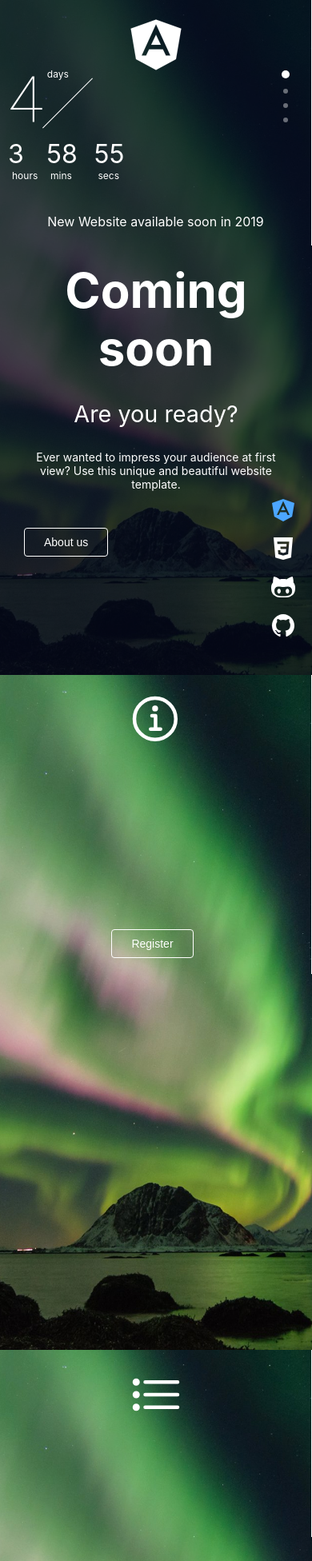
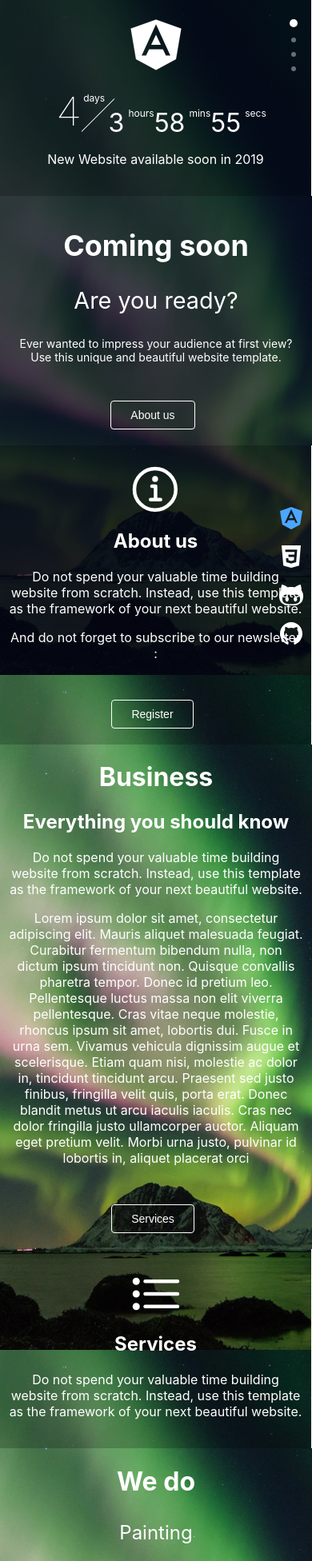
Before and after one commit to SatsiTek/satsi-event-FE, a React (Create React App) app: page / in a window 390 px wide. Shown: the top 1952 px of the page at 80% size. Built offline with nearby package versions, Linux system fonts and the light colour scheme.

Commit message:
full responsive

```diff
--- a/src/App.css
+++ b/src/App.css
@@ -11,3 +11,8 @@ html {
   scroll-behavior: smooth;
   overflow: hidden;
 }
+@media (max-width: 1200px) {
+  html {
+    overflow: scroll;
+  }
+}
--- a/src/components/AboutUs/AboutUs.css
+++ b/src/components/AboutUs/AboutUs.css
@@ -19,7 +19,7 @@
 }
 .rightColumn {
   color: #fff;
-  width: 70%;
+  width: 75%;
   align-self: center;
 }
 
--- a/src/components/Home/style.css
+++ b/src/components/Home/style.css
@@ -47,7 +47,7 @@
   font-size: 12px;
   padding-left: 5px;
   font-weight: normal;
-  display: inline-block;
+  /* display: inline-block; */
   vertical-align: top;
 }
 .clock-wrapper .tile-days {
@@ -100,21 +100,49 @@
   bottom: 30px;
   left: 30px;
 }
-.subTitle {
-  text-align: center;
-}
+
 @media (max-width: 768px) {
   .home {
     flex-direction: column;
     padding-top: 0;
     align-items: center;
+    height: auto;
   }
+  .title h2 {
+    font-size: 36px;
+  }
+  .clock-wrapper .tile-days .digit {
+    font-size: 50px;
+  }
+  .clock-hms {
+    margin-top: 30px;
+    display: flex;
+    justify-content: center;
+    gap: 20px;
+  }
+  .clock-wrapper .tile-days:after {
+    left: 85%;
+  }
+  .secondary {
+    gap: 10px;
+    align-items: flex-end;
+    justify-content: center;
+    width: 30%;
+  }
+  /* .tile-hours {
+    align-self: flex-end;
+  } */
   .icon-section {
     position: unset;
     text-align: center;
   }
+  .subTitle {
+    text-align: center;
+  }
   .clock-wrapper {
-    margin: 20px 10px;
+    margin: 0;
+    padding: 20px 10px;
+    background-color: rgba(0, 0, 0, 0.2);
   }
   .clock-wrapper h2,
   .clock-wrapper h1,
@@ -128,6 +156,19 @@
   .main-content .title h2 {
     margin: 20px;
   }
+  .cta-btns {
+    text-align: center;
+  }
+  .main-content {
+    margin: 20px 10px;
+    justify-content: center;
+  }
+}
+@media (max-width: 480px) {
+  .secondary {
+    width: 45%;
+    gap: 0;
+  }
 }
 @media (max-width: 300px) {
   .main-content {
--- a/src/components/Projects/Projects.css
+++ b/src/components/Projects/Projects.css
@@ -70,8 +70,23 @@
     flex-direction: column;
     padding-top: 0;
     align-items: center;
+    height: auto;
   }
   .slideRightContent {
     margin: 20px 10px;
+    text-align: center;
+  }
+  .navigationBtn {
+    justify-content: center;
+  }
+  .slideImage {
+    width: 80%;
+    margin: 0px auto;
+    max-height: 500px;
   }
 }
+@media (max-width: 480px) {
+  .slideImage {
+    width: 100%;
+  }
+}
--- a/src/components/Services/Services.css
+++ b/src/components/Services/Services.css
@@ -10,7 +10,7 @@
 }
 .rightColumn {
   color: #fff;
-  width: 70%;
+  width: 75%;
 }
 
 .leftContent {
@@ -27,12 +27,13 @@
   flex-wrap: wrap;
 }
 .servicesContent {
-  width: 20%;
+  width: 22%;
 }
 @media (max-width: 768px) {
   .contain {
     flex-direction: column;
     padding-top: 0;
+    height: auto;
   }
   .rightColumn {
     width: 100%;
@@ -41,15 +42,31 @@
     width: 100%;
   }
   .servicesContent {
-    width: 40%;
+    width: 50%;
+  }
+  .servicesContent h2 {
+    font-weight: 400;
   }
   .leftContent {
+    margin: 0;
+    padding: 20px 10px;
+    background-color: rgba(0, 0, 0, 0.2);
+    text-align: center;
+  }
+  .rightContent {
+    text-align: center;
     margin: 20px 10px;
+    max-width: unset;
   }
-}
-@media (max-width: 480px) {
-  .servicesContent {
-    width: 100%;
+  .services {
+    gap: 0;
+  }
+  .servicesRightContent h1 {
+    margin-bottom: 10px;
+  }
+  .servicesRightContent {
+    margin: 20px 10px;
+    text-align: center;
   }
   .leftContent h2,
   .rightContent h2,
@@ -60,14 +77,12 @@
   .servicesContent {
     text-align: center;
   }
-  .leftContent {
-    text-align: center;
+}
+@media (max-width: 480px) {
+  .servicesContent {
+    width: 100%;
   }
-  .rightContent {
-    text-align: center;
-  }
-  .servicesRightContent {
-    margin: 20px 10px;
-    text-align: center;
+  .services {
+    gap: 20;
   }
 }
--- a/src/components/Sidebar/style.css
+++ b/src/components/Sidebar/style.css
@@ -93,3 +93,13 @@ li {
 .main-menu ul li.active a ion-icon {
   color: #4ca6ff;
 }
+@media (max-width: 768px) {
+  #fp-nav-wrapper {
+    top: 20px;
+    right: 10px;
+  }
+  .main-menu {
+    bottom: 20px;
+    right: 10px;
+  }
+}
--- a/src/components/Wrapper/Wrapper.css
+++ b/src/components/Wrapper/Wrapper.css
@@ -163,3 +163,83 @@
   width: 100%;
   left: 100%;
 }
+
+@media (max-width: 1024px) {
+  .aboutUs p {
+    opacity: 1;
+    transition: all 0.6s;
+    transform: unset;
+  }
+  .aboutUs h1 {
+    opacity: 1;
+    transition: all 0.4s;
+    transform: unset;
+  }
+  .aboutUs h2 {
+    opacity: 1;
+    transition: unset;
+    transform: unset;
+  }
+  .aboutUs .buttonContain {
+    opacity: 1;
+    transition: all 0.4s;
+  }
+  .services {
+    z-index: 1;
+    position: relative;
+  }
+  .services h1 {
+    opacity: 1;
+    /* transition: all 0.4s; */
+    transform: unset;
+  }
+  .services h2 {
+    position: relative;
+    opacity: 1;
+    transition: unset;
+    transform: unset;
+  }
+  .services .rightColumn h2::before {
+    display: none;
+  }
+  .services p {
+    opacity: 1;
+    transition: unset;
+    transform: unset;
+  }
+  .services .buttonContain {
+    opacity: 1;
+    transition: unset;
+  }
+
+  .projects .slideTitle {
+    opacity: 1;
+    transition: unset;
+    transform: unset;
+  }
+  .projects p {
+    opacity: 1;
+    transition: unset;
+    transform: unset;
+  }
+  .projects .slideCategory {
+    opacity: 1;
+    transition: unset;
+    transform: unset;
+  }
+  .home h2 {
+    opacity: 1;
+    transform: unset;
+  }
+  .home h3 {
+    opacity: 1;
+    transform: unset;
+  }
+  .home p {
+    opacity: 1;
+    transform: unset;
+  }
+  .home .buttonContain {
+    opacity: 1;
+  }
+}
--- a/src/components/Wrapper/index.jsx
+++ b/src/components/Wrapper/index.jsx
@@ -1,16 +1,16 @@
-import React from "react";
-import Home from "../Home";
-import Sidebar from "../Sidebar";
-import "./Wrapper.css";
-import _ from "lodash";
-import AboutUs from "../AboutUs";
-import Services from "../Services";
-import Projects from "../Projects/Projects";
+import React from 'react';
+import Home from '../Home';
+import Sidebar from '../Sidebar';
+import './Wrapper.css';
+import _ from 'lodash';
+import AboutUs from '../AboutUs';
+import Services from '../Services';
+import Projects from '../Projects/Projects';
 const eventArray = [
-  { href: "hihi", icon: <ion-icon name="logo-angular"></ion-icon> },
-  { href: "hiha", icon: <ion-icon name="logo-css3"></ion-icon> },
-  { href: "hiho", icon: <ion-icon name="logo-octocat"></ion-icon> },
-  { href: "hihafaf", icon: <ion-icon name="logo-github"></ion-icon> },
+  { href: 'hihi', icon: <ion-icon name='logo-angular'></ion-icon> },
+  { href: 'hiha', icon: <ion-icon name='logo-css3'></ion-icon> },
+  { href: 'hiho', icon: <ion-icon name='logo-octocat'></ion-icon> },
+  { href: 'hihafaf', icon: <ion-icon name='logo-github'></ion-icon> },
   // { href: 'concacon', icon: <ion-icon name='logo-javascript'></ion-icon> },
 ];
 
@@ -37,7 +37,7 @@ const Wrapper = () => {
         } else {
           newPosition = 0;
         }
-      } else if (e.deltaY > 0) {
+      } else if (e.deltaY >= 0) {
         if (position < length - 1) {
           newPosition = position + 1;
         } else {
@@ -49,42 +49,42 @@ const Wrapper = () => {
     [updatePosition, position]
   );
   React.useEffect(() => {
-    window.addEventListener("wheel", handleNavigation);
+    window.addEventListener('wheel', handleNavigation);
     return () => {
-      window.removeEventListener("wheel", handleNavigation);
+      window.removeEventListener('wheel', handleNavigation);
     };
   }, [handleNavigation]);
   React.useEffect(() => {
     wrapperEls.current[position].scrollIntoView({
-      behavior: "smooth",
+      behavior: 'smooth',
     });
   }, [position]);
   return (
     <React.Fragment>
-      <div className="wrapper">
-        <div className={position === 0 ? "homeContain active" : "homeContain"}>
+      <div className='wrapper'>
+        <div className={position === 0 ? 'homeContain active' : 'homeContain'}>
           <Home
             ref={(el) => (wrapperEls.current[0] = el)}
-            id={"home"}
-            timeTillDate="2021/10/31 14:27:06"
+            id={'home'}
+            timeTillDate='2021/10/31 14:27:06'
           />
         </div>
 
         <div
-          className={position === 1 ? "aboutUs active" : "aboutUs"}
+          className={position === 1 ? 'aboutUs active' : 'aboutUs'}
           ref={(el) => (wrapperEls.current[1] = el)}
         >
           <AboutUs />
         </div>
 
         <div
-          className={position === 2 ? "services active" : "services"}
+          className={position === 2 ? 'services active' : 'services'}
           ref={(el) => (wrapperEls.current[2] = el)}
         >
           <Services />
         </div>
         <div
-          className={position === 3 ? "projects active" : "projects"}
+          className={position === 3 ? 'projects active' : 'projects'}
           ref={(el) => (wrapperEls.current[3] = el)}
         >
           <Projects />
```
